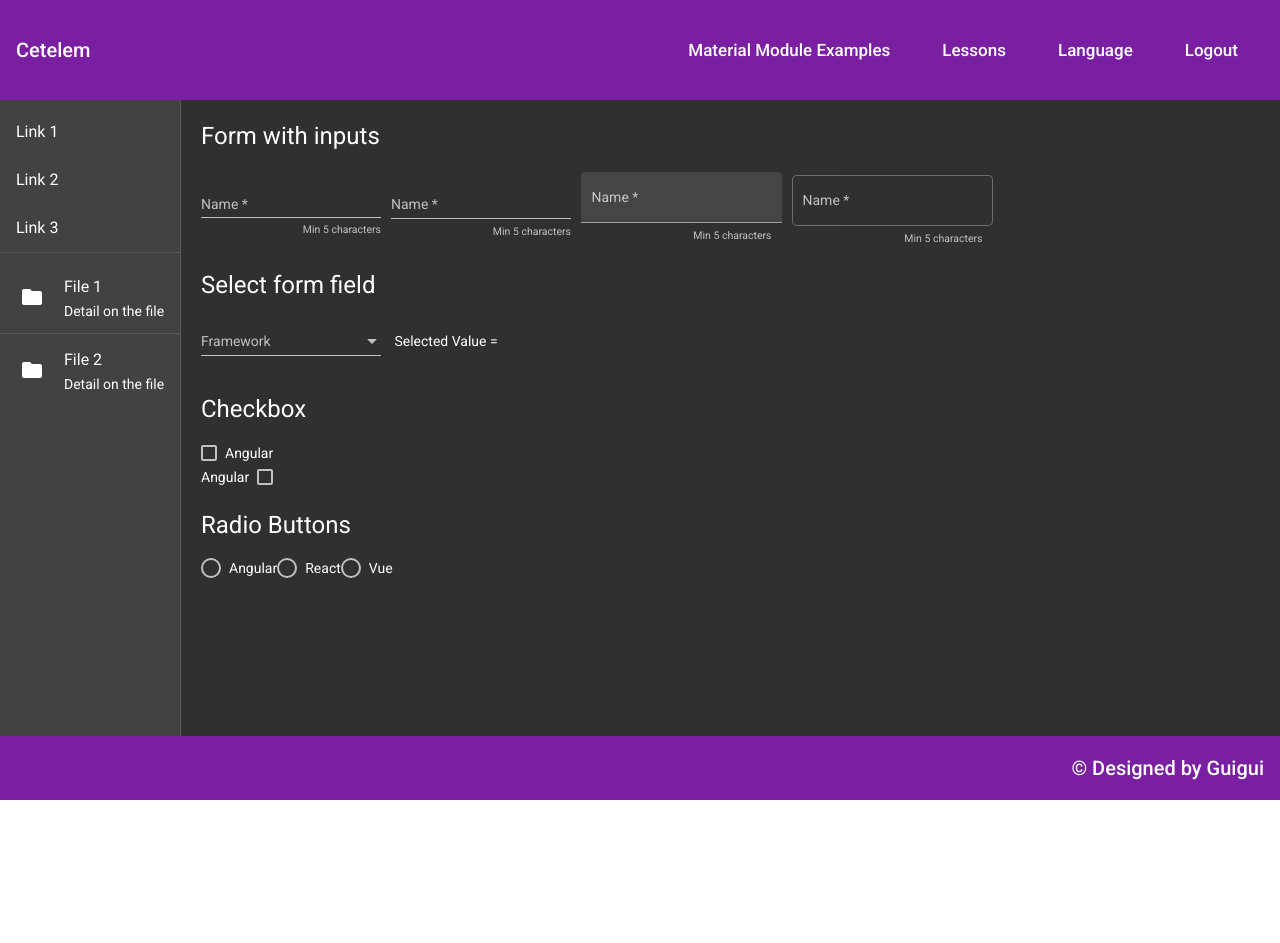
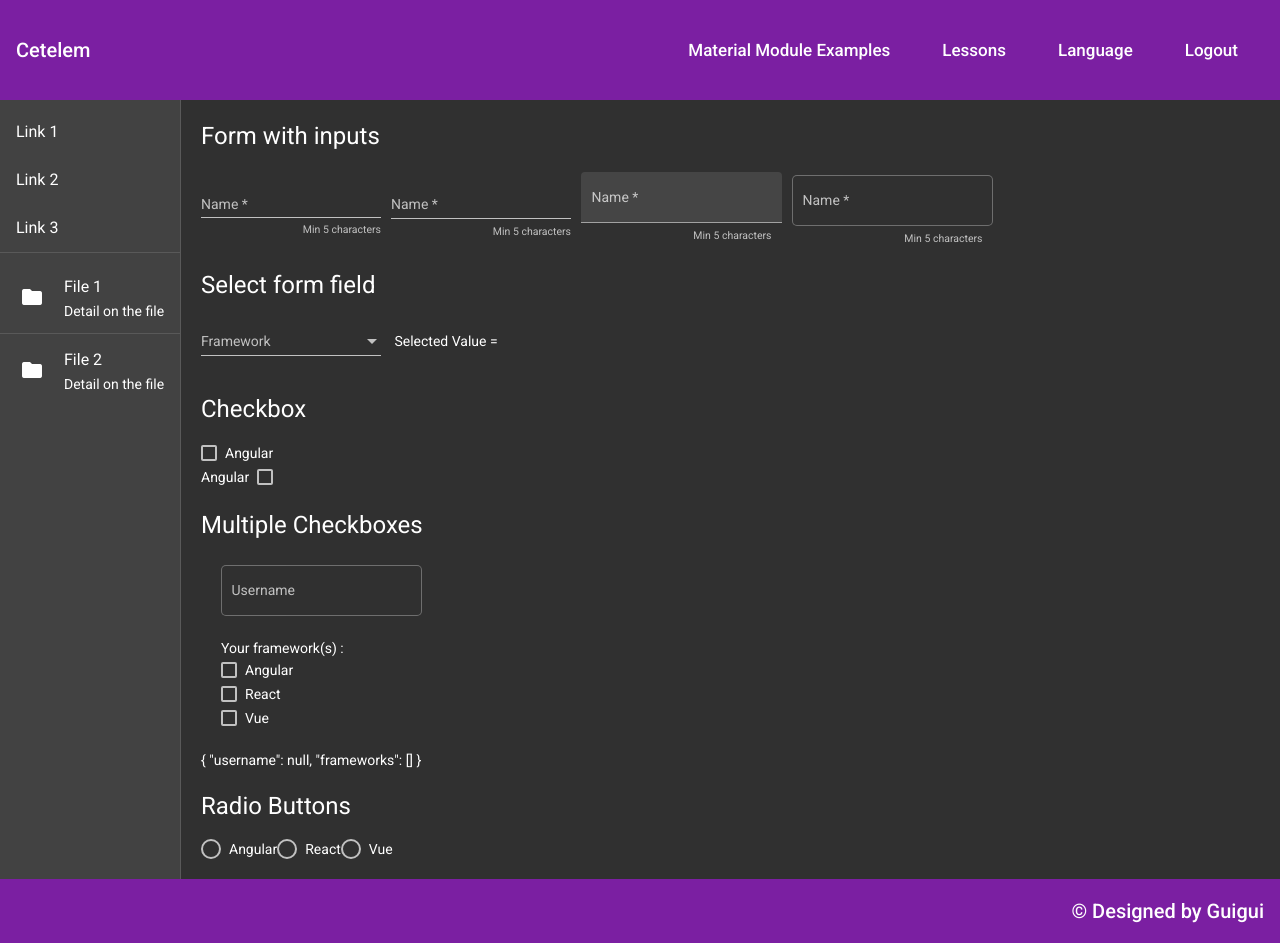
Before and after one commit to Guillaume1979/Angular-Material-Demo, an Angular app in the folder Front/: page /forms in a window 1280 px wide. Before the commit the page ends 800 px from the top, so only its background shows below. Built offline with nearby package versions, Linux system fonts and the light colour scheme.

Commit message:
adding multiple checkboxes

```diff
--- a/Front/src/app/app.component.css
+++ b/Front/src/app/app.component.css
@@ -1,10 +1,10 @@
-.main{
+:host {
   display: flex;
   flex-direction: column;
   height: 100%;
 }
 
-app-sidebar{
+app-sidebar {
   flex: 1;
   display: flex;
 }
--- a/Front/src/app/app.component.html
+++ b/Front/src/app/app.component.html
@@ -1,5 +1,3 @@
-<div class="main">
-  <app-header></app-header>
-  <app-sidebar></app-sidebar>
-  <app-footer></app-footer>
-</div>
+<app-header></app-header>
+<app-sidebar></app-sidebar>
+<app-footer></app-footer>
--- a/Front/src/app/app.module.ts
+++ b/Front/src/app/app.module.ts
@@ -13,7 +13,7 @@ import {PanelComponent} from './content/panel/panel.component';
 import { CardComponent } from './content/card/card.component';
 import { TabsComponent } from './content/tabs/tabs.component';
 import { FormsComponent } from './content/forms/forms.component';
-import {FormsModule} from '@angular/forms';
+import {FormsModule, ReactiveFormsModule} from '@angular/forms';
 
 @NgModule({
   declarations: [
@@ -39,7 +39,8 @@ import {FormsModule} from '@angular/forms';
       {path: 'forms', component: FormsComponent}
 
     ]),
-    FormsModule
+    FormsModule,
+    ReactiveFormsModule
   ],
   providers: [],
   bootstrap: [AppComponent]
--- a/Front/src/app/content/forms/forms.component.css
+++ b/Front/src/app/content/forms/forms.component.css
@@ -5,3 +5,11 @@
 mat-form-field{
   margin-right: 10px;
 }
+
+form{
+  display: flex;
+  flex-direction: column;
+  align-items: flex-start;
+  width: 150px;
+  margin: 20px;
+}
--- a/Front/src/app/content/forms/forms.component.html
+++ b/Front/src/app/content/forms/forms.component.html
@@ -59,6 +59,22 @@
 </div>
 
 <div class="formFrame">
+  <h1>Multiple Checkboxes</h1>
+<form [formGroup]="checkboxForm">
+  <mat-form-field appearance="outline">
+    <mat-label>Username</mat-label>
+    <input matInput formControlName="username">
+  </mat-form-field>
+
+  <span>Your framework(s) :</span>
+  <mat-checkbox [value]="'Angular'" (change)="onCheckboxChange($event)">Angular</mat-checkbox>
+  <mat-checkbox [value]="'React'" (change)="onCheckboxChange($event)">React</mat-checkbox>
+  <mat-checkbox [value]="'Vue'" (change)="onCheckboxChange($event)">Vue</mat-checkbox>
+</form>
+  {{checkboxForm.value | json}}
+</div>
+
+<div class="formFrame">
   <h1>Radio Buttons</h1>
 
 
--- a/Front/src/app/content/forms/forms.component.ts
+++ b/Front/src/app/content/forms/forms.component.ts
@@ -1,4 +1,5 @@
 import {Component, OnInit} from '@angular/core';
+import {FormArray, FormBuilder, FormControl, FormGroup, Validators} from '@angular/forms';
 
 @Component({
   selector: 'app-forms',
@@ -10,11 +11,38 @@ export class FormsComponent implements OnInit {
   selectedValue: string;
   radioValue: string[];
 
+  checkboxForm: FormGroup;
 
-  constructor() {
+  constructor(private fb: FormBuilder) {
+    this.checkboxForm = fb.group({
+      username: [],
+      frameworks: fb.array([])
+    });
   }
 
   ngOnInit(): void {
   }
 
+  onCheckboxChange(event): void {
+    const frameworksArray: FormArray = this.checkboxForm.get('frameworks') as FormArray;
+    console.log('début' , this.checkboxForm.value);
+    console.log(event.source.value);
+    // console.log(event as JSON);
+    if (event.checked) {
+      frameworksArray.push(new FormControl(event.source.value));
+      console.log(frameworksArray.value);
+      this.checkboxForm.setControl('frameworks' , frameworksArray);
+    } else {
+      let i = 0;
+      frameworksArray.controls.forEach((item: FormControl) => {
+        if (item.value === event.source.value) {
+          frameworksArray.removeAt(i);
+          console.log('Remove :', frameworksArray.value);
+        }
+        i++;
+      });
+      this.checkboxForm.setControl('frameworks' , frameworksArray);
+      console.log('fin ', this.checkboxForm.value);
+    }
+  }
 }
```
Also changed, not shown: 1 other file (tests, documents, lock files or other folders).
